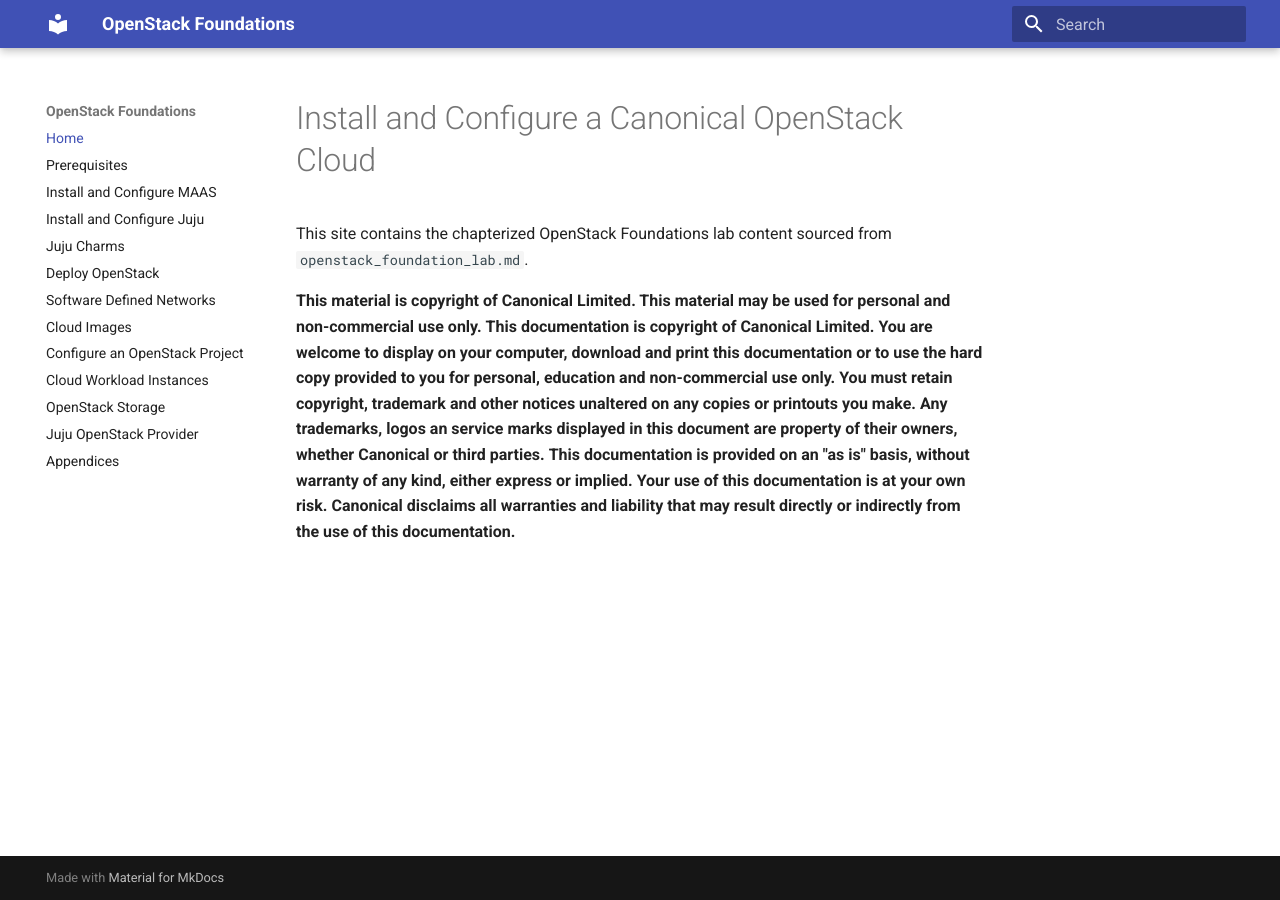
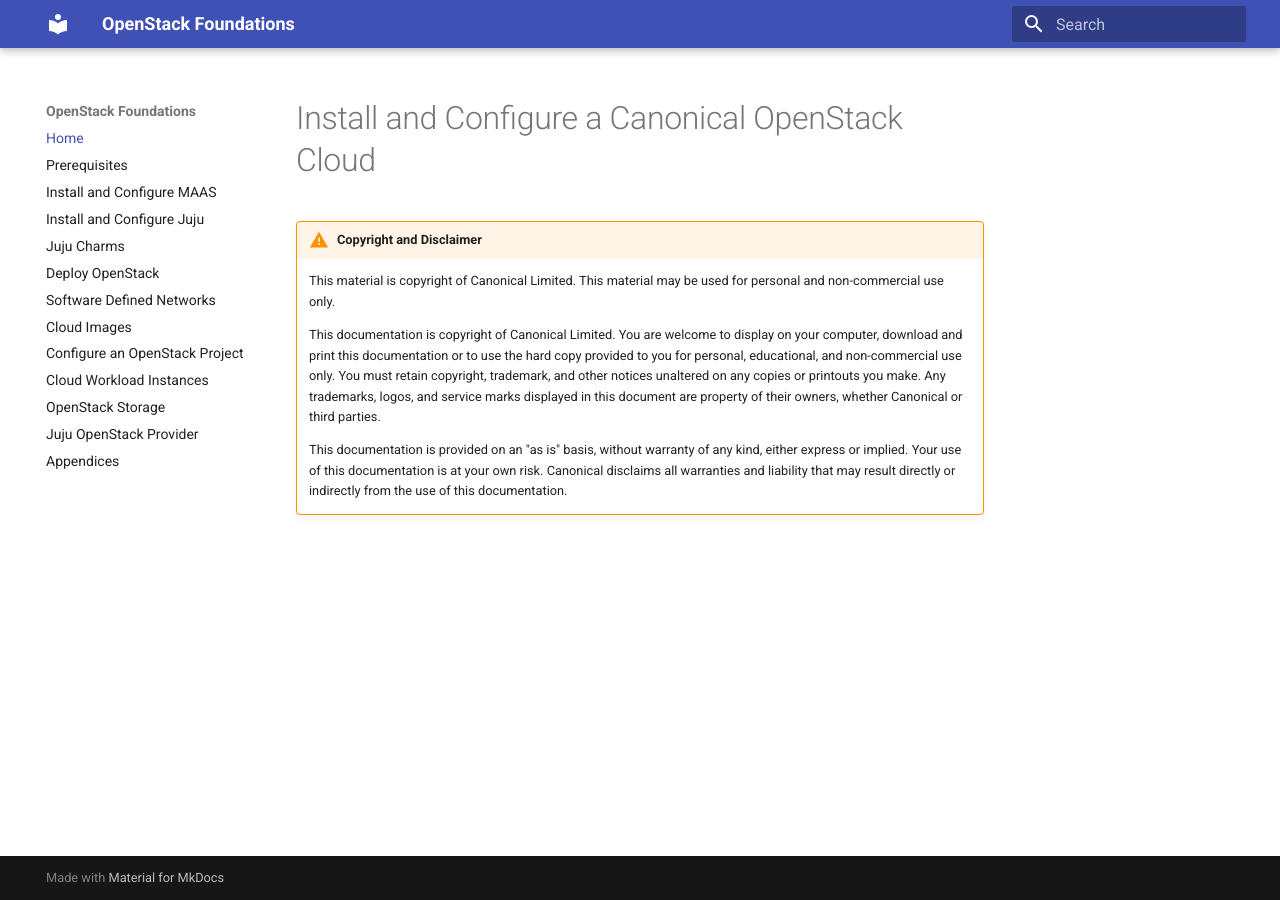
Before and after one commit to radumoisan/canonical-openstack-foundations, an MkDocs documentation site: the page built from docs/index.md, in a window 1280 px wide. Built offline with MkDocs 1.6.1 and Material for MkDocs 9.7.7, drawn with Linux system fonts in a browser that asks for light colours.

Commit message:
Improve user-facing notes

```diff
--- a/docs/index.md
+++ b/docs/index.md
@@ -1,7 +1,8 @@
 # Install and Configure a Canonical OpenStack Cloud
 
-This site contains the chapterized OpenStack Foundations lab content sourced from `openstack_foundation_lab.md`.
+!!! warning "Copyright and Disclaimer"
+    This material is copyright of Canonical Limited. This material may be used for personal and non-commercial use only.
 
-**This material is copyright of Canonical Limited. This material may be used for personal and non-commercial use only.**
-**This documentation is copyright of Canonical Limited. You are welcome to display on your computer, download and print this documentation or to use the hard copy provided to you for personal, education and non-commercial use only. You must retain copyright, trademark and other notices unaltered on any copies or printouts you make. Any trademarks, logos an service marks displayed in this document are property of their owners, whether Canonical or third parties.**
-**This documentation is provided on an "as is" basis, without warranty of any kind, either express or implied. Your use of this documentation is at your own risk. Canonical disclaims all warranties and liability that may result directly or indirectly from the use of this documentation.**
+    This documentation is copyright of Canonical Limited. You are welcome to display on your computer, download and print this documentation or to use the hard copy provided to you for personal, educational, and non-commercial use only. You must retain copyright, trademark, and other notices unaltered on any copies or printouts you make. Any trademarks, logos, and service marks displayed in this document are property of their owners, whether Canonical or third parties.
+
+    This documentation is provided on an "as is" basis, without warranty of any kind, either express or implied. Your use of this documentation is at your own risk. Canonical disclaims all warranties and liability that may result directly or indirectly from the use of this documentation.
```
Also changed, not shown: docs/appendices.md (+0 -3 lines).
